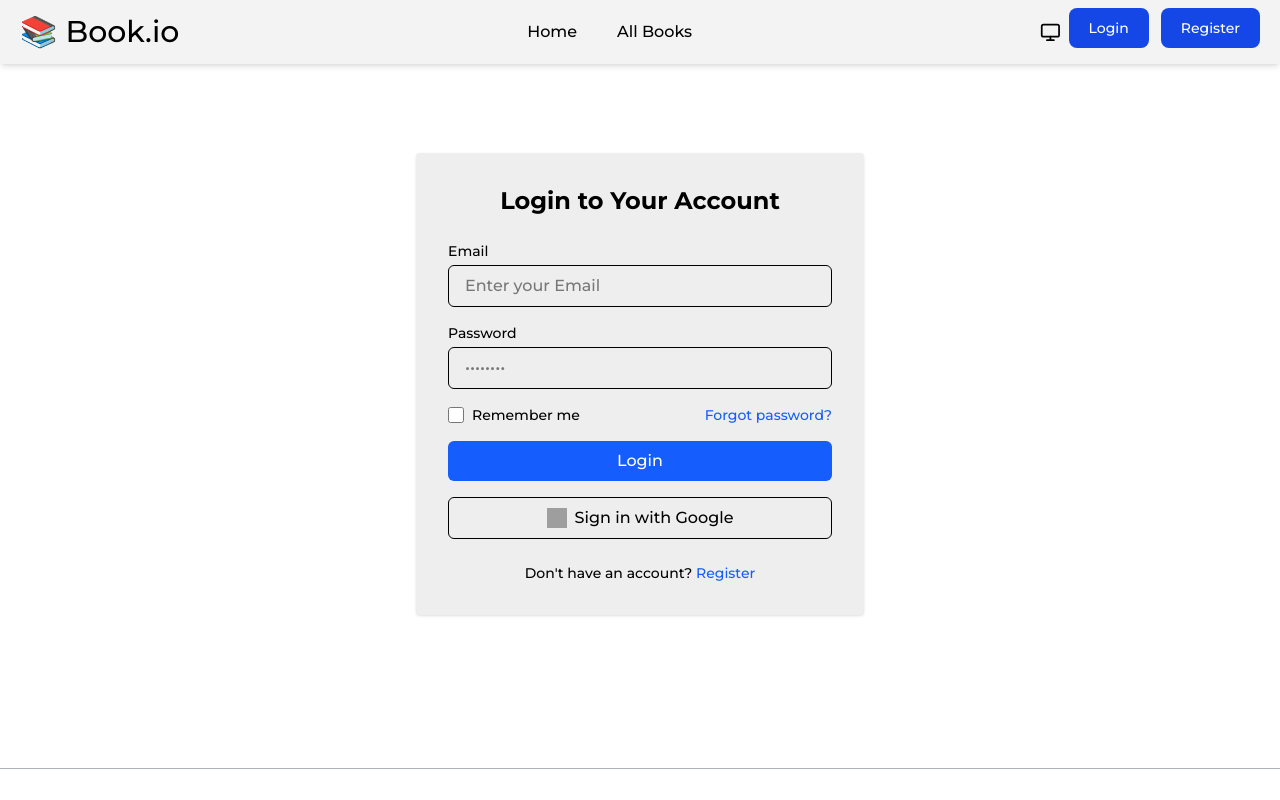
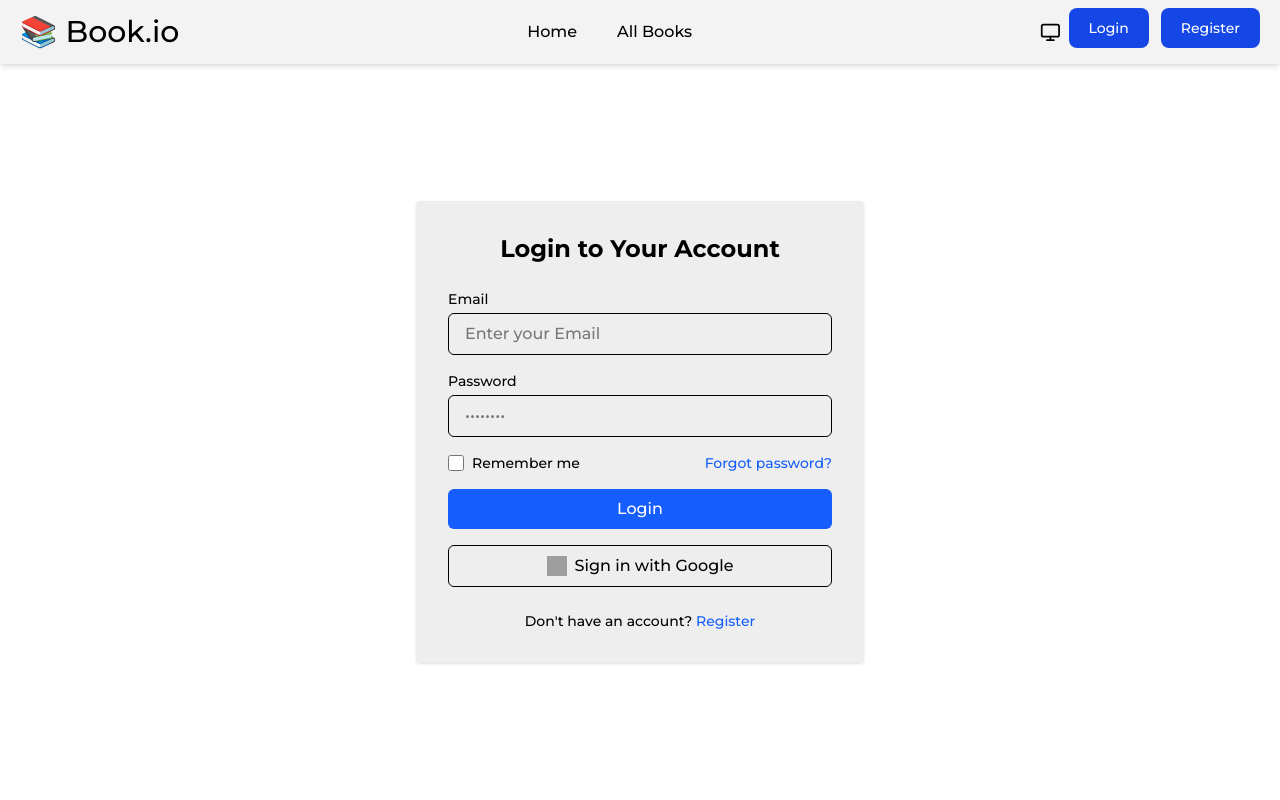
Before and after one commit to naims6/The-Book-Haven, a React (Vite) app: page /auth in a window 1280 px wide. Shown: the top 800 px of the page. Built offline with nearby package versions, Linux system fonts and the light colour scheme; no server answers; grey boxes are pictures that could not be loaded.

Commit message:
fix: height prblem in login, register

```diff
--- a/src/Layouts/AuthLayout.jsx
+++ b/src/Layouts/AuthLayout.jsx
@@ -5,9 +5,11 @@ import Footer from "../Components/Footer";
 
 const AuthLayout = () => {
   return (
-    <div>
+    <div className="flex flex-col justify-between min-h-screen">
       <Navbar />
-      <Outlet />
+      <div className="flex-1 overflow-y-auto">
+        <Outlet />
+      </div>
       <Footer />
       <ScrollRestoration />
     </div>
--- a/src/Pages/Login/Login.jsx
+++ b/src/Pages/Login/Login.jsx
@@ -59,7 +59,7 @@ const Login = () => {
   };
 
   return (
-    <div className="h-[96vh] flex items-center justify-center bg-gray-900 text-gray-200">
+    <div className="mt-16 h-[92vh] flex items-center justify-center bg-gray-900 text-gray-200">
       <div className="max-w-md w-full bg-gray-800 text-base-200 p-8 rounded shadow mx-4">
         <h2 className="text-2xl font-bold mb-6 text-center">
           Login to Your Account
--- a/src/Pages/Register/Register.jsx
+++ b/src/Pages/Register/Register.jsx
@@ -110,7 +110,7 @@ const Register = () => {
   };
 
   return (
-    <div className="h-[96vh] flex items-center justify-center bg-gray-900 text-gray-200">
+    <div className="mt-16 h-[92vh] flex items-center justify-center bg-gray-900 text-gray-200">
       <div className="max-w-md w-full bg-gray-800 text-base-200 p-8 rounded shadow mx-4">
         <h2 className="text-2xl font-bold mb-6 text-center">
           Register Your Account
```
